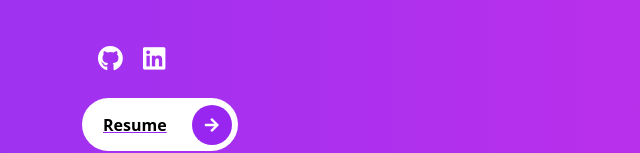
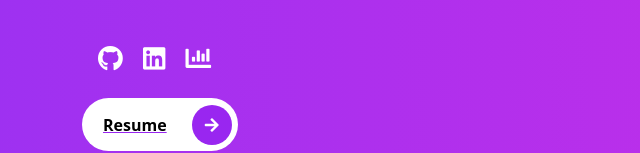
Before and after one commit to daminivichare66/portfolio_website, a website: page index.html in a window 1280 px wide. Shown: the part 657-810 px from the top of the page, 0-640 px from the left. Drawn offline with nearby package versions, Linux system fonts and the light colour scheme; files that its build step writes are made by us from their sources.

Commit message:
Added tableau

```diff
--- a/index.html
+++ b/index.html
@@ -59,6 +59,9 @@
               <div class="col-md-6 intros text-start">
                 <a href="https://github.com/daminivichare66"><i class="fab fa-github"></i></a>
                 <a href="https://www.linkedin.com/in/daminivichare38/"><i class="fab fa-linkedin"></i></a>
+                <a href="https://public.tableau.com/app/profile/damini.vichare/vizzes" target="_blank">
+                    <i class="fas fa-chart-bar"></i>
+                </a>
               </div>
             </div>
         </div>
```
